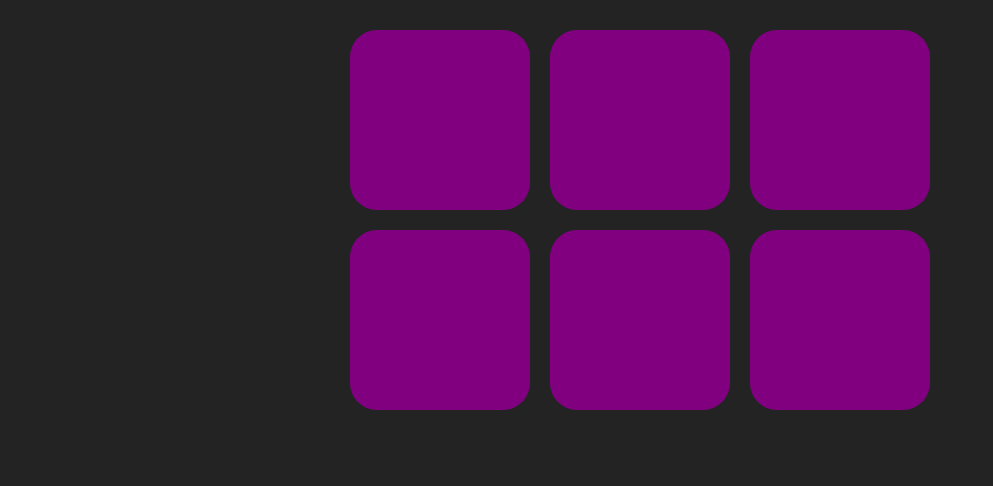
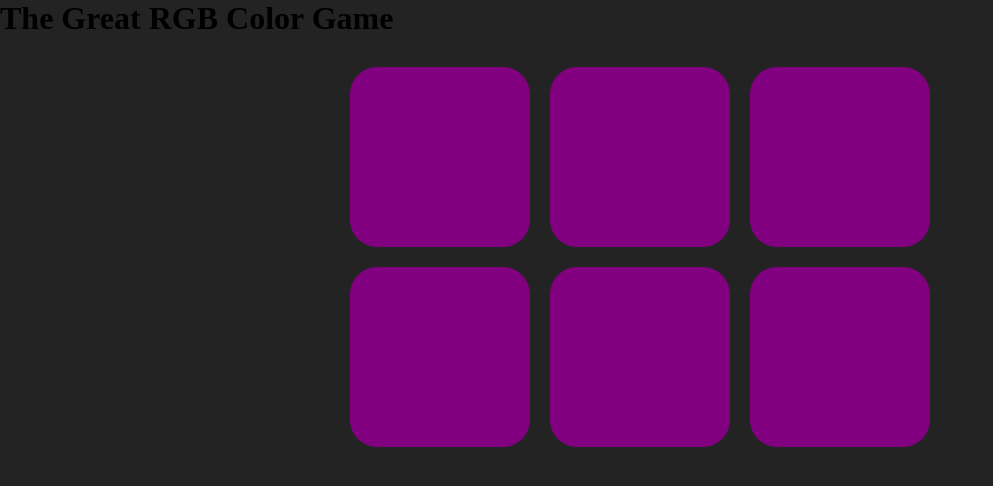
Before and after one commit to Aakash1234567/RGB-Color-Game, a plain HTML site: page index.html in a window 1280 px wide. Shown: the whole page, without its empty margins (0-993 px from the left). Drawn offline with Linux system fonts and the light colour scheme.

Commit message:
Add h1 to index.html

```diff
--- a/index.html
+++ b/index.html
@@ -5,6 +5,8 @@
 	<link rel="stylesheet" type="text/css" href="main.css">
 </head>
 <body>
+
+	<h1>The Great RGB Color Game</h1>
 
 	<div id="container">
 		<div class="square"></div>
```
